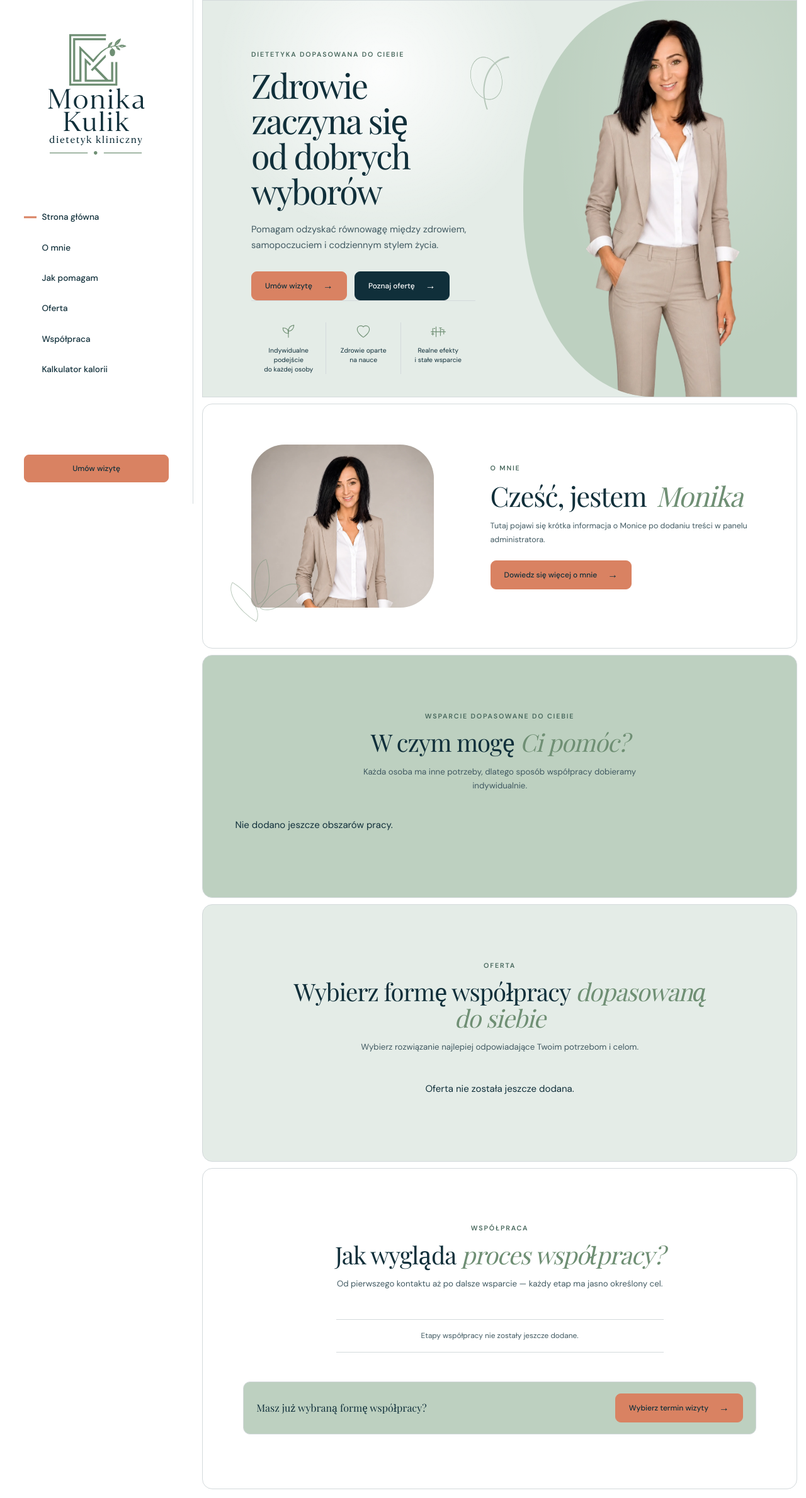
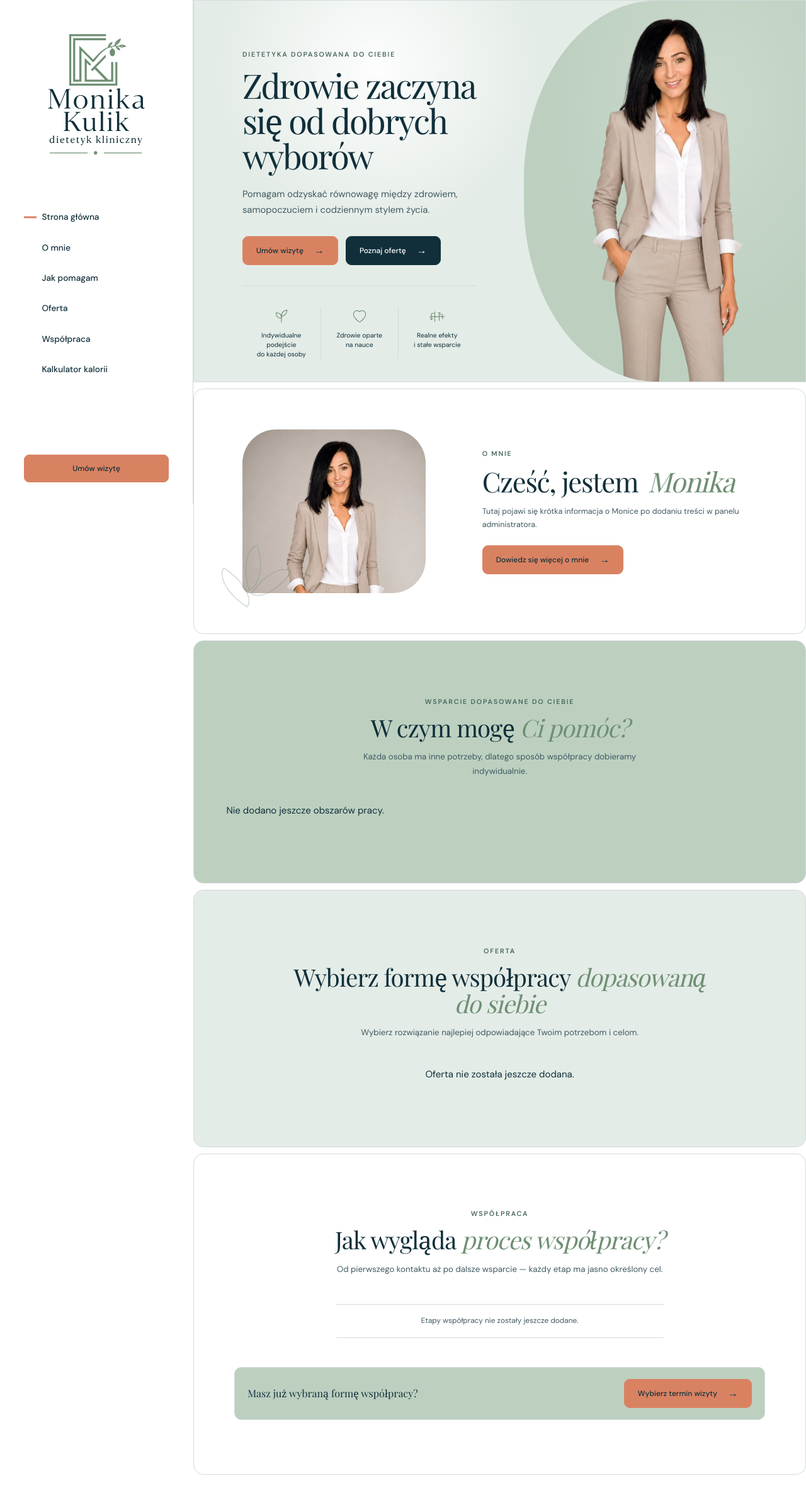
Before and after one commit to BartoszPoluszczyk/Monika-WebSite, a Django app: page / in a window 1280 px wide. Shown: the whole page at 63% size. After the commit the page ends 2342 px from the top, so only its background shows below. Run offline with Django 5.2, Linux system fonts and the light colour scheme; data that the repository does not hold is empty; some web fonts are replaced.

Commit message:
Usunieto wolna przestrzen pomiedzy sekcjami a navbarem

```diff
--- a/static/css/style.css
+++ b/static/css/style.css
@@ -310,6 +310,12 @@ a {
 
     body { padding-left: clamp(248px, 24vw, 330px); }
 
+    main .site-container {
+    width: 100%;
+    margin-inline: 0;
+}
+
+
     .site-navbar {
         position: fixed;
         inset: 0 auto 0 0;
@@ -419,19 +425,6 @@ a {
     flex-direction: column;
 }
 
-.hero-content::after {
-    content: "";
-    position: absolute;
-    top: 69px;
-    right: -25px;
-    width: 105px;
-    height: 170px;
-    z-index: 3;
-    opacity: 0.42;
-    background: radial-gradient(ellipse at 31px 47px, transparent 50%, var(--color-accent) 51% 52%, transparent 53%) 0 0 / 64px 84px no-repeat, radial-gradient(ellipse at 68px 88px, transparent 50%, var(--color-accent) 51% 52%, transparent 53%) 0 0 / 75px 95px no-repeat;
-    transform: rotate(-16deg);
-    pointer-events: none;
-}
 
 .hero-title {
     max-width: 610px;
```
